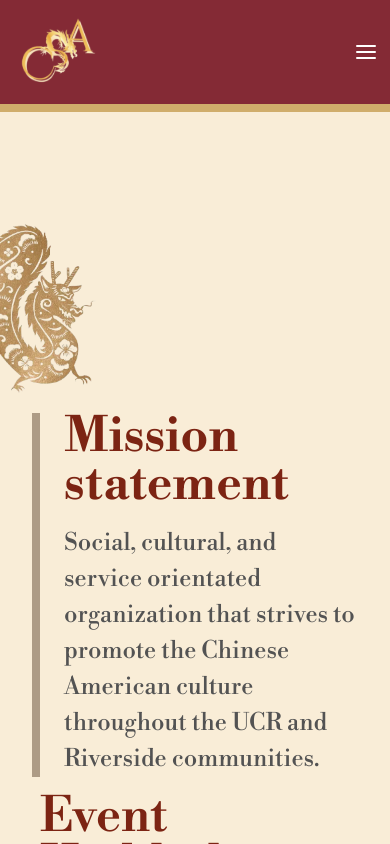
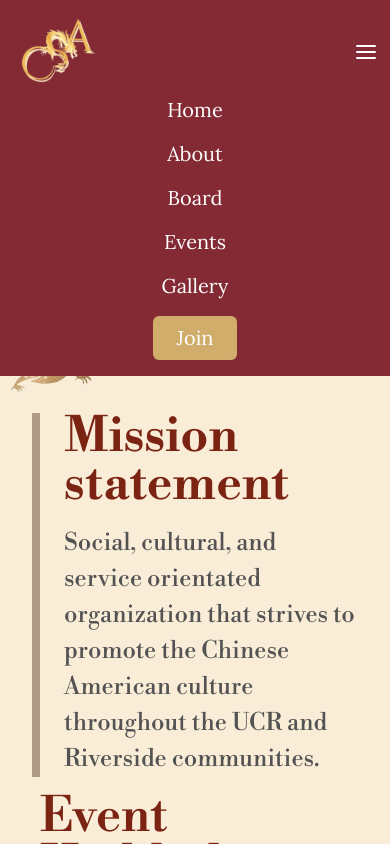
Before and after one commit to acm-ucr/csa-website, a Next.js app: page / in a window 390 px wide. Both pictures are taken after a click on the element 372 px from the left and 52 px from the top of the page. Shown: the top 844 px of the page. Built offline with nearby package versions, Linux system fonts and the light colour scheme.

Commit message:
mobile navbar

```diff
--- a/src/components/NavBar.tsx
+++ b/src/components/NavBar.tsx
@@ -48,11 +48,9 @@ const Navigation = () => {
         ))}
       </div>
       <div
-        className={
-          mobileScreen
-            ? "fixed top-10 -z-10 flex w-full flex-col items-center justify-evenly bg-csa-red-200 md:hidden"
-            : "fixed hidden"
-        }
+        className={`fixed top-24 z-10 w-full flex-col items-center justify-evenly bg-csa-red-200 md:hidden ${
+          mobileScreen ? "flex" : "hidden"
+        }`}
       >
         {tags.map((tag, index) => (
           <Link
```
